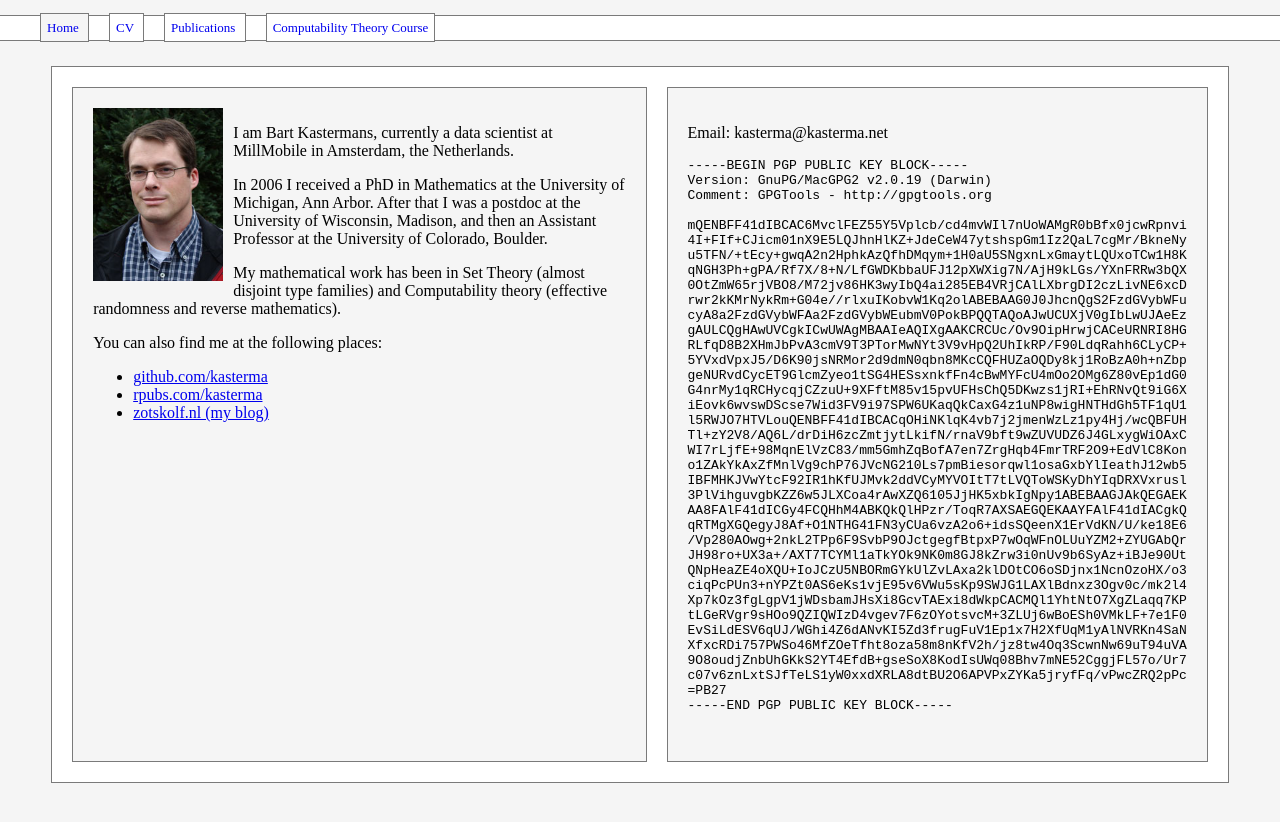
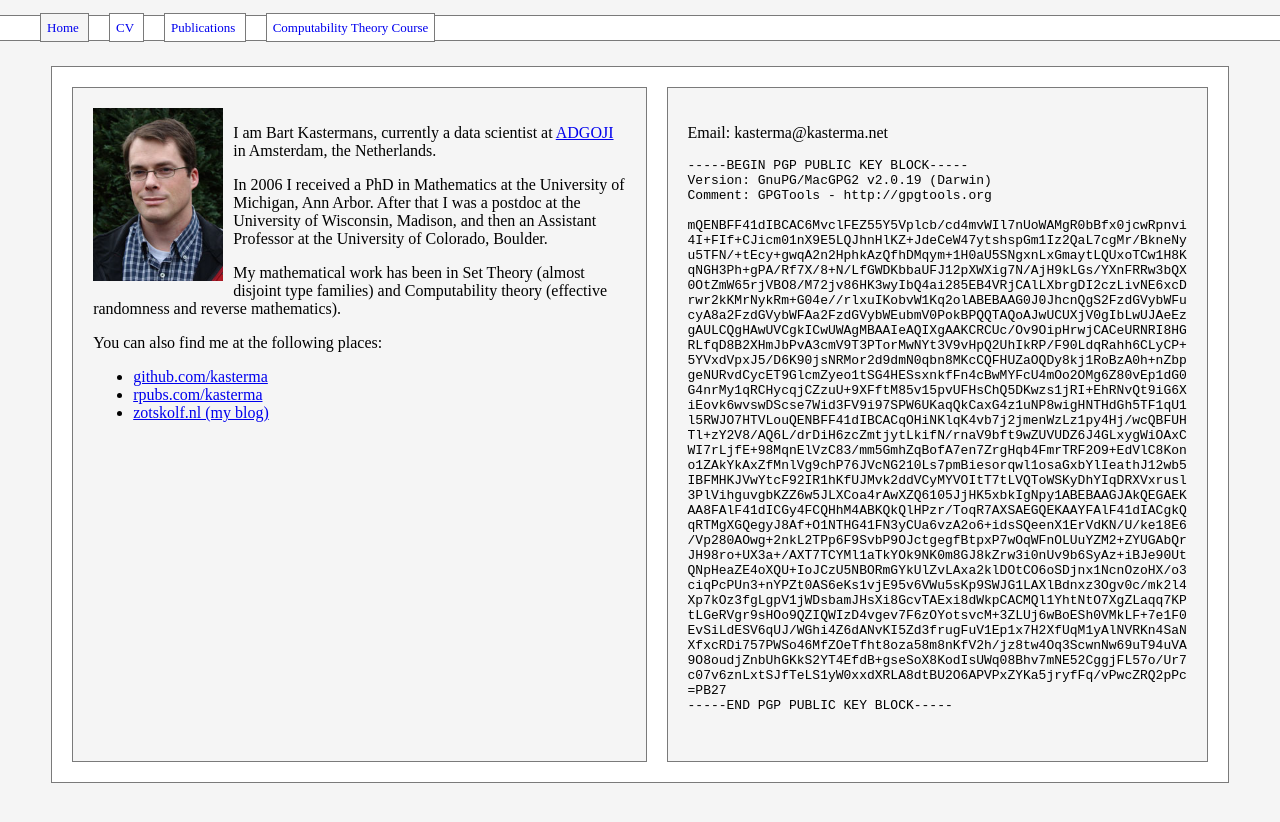
Before and after one commit to kasterma/kasterma.github.io, a Jekyll site: the page built from index.html, in a window 1280 px wide. Shown: the top 822 px of the page. Built offline with Jekyll 4.4.1, drawn with Linux system fonts in a browser that asks for light colours; Markdown is read by kramdown in place of the engine named in the settings.

Commit message:
updated company name

```diff
--- a/index.html
+++ b/index.html
@@ -15,7 +15,7 @@ title: Bart Kastermans' Home Page
    <img class="mypic"
         src="images/me.jpg" />
    <p>
-     I am Bart Kastermans, currently a data scientist at MillMobile in
+     I am Bart Kastermans, currently a data scientist at <a href="http://www.adgoji.com">ADGOJI</a> in
      Amsterdam, the Netherlands.
    </p>
 
```
